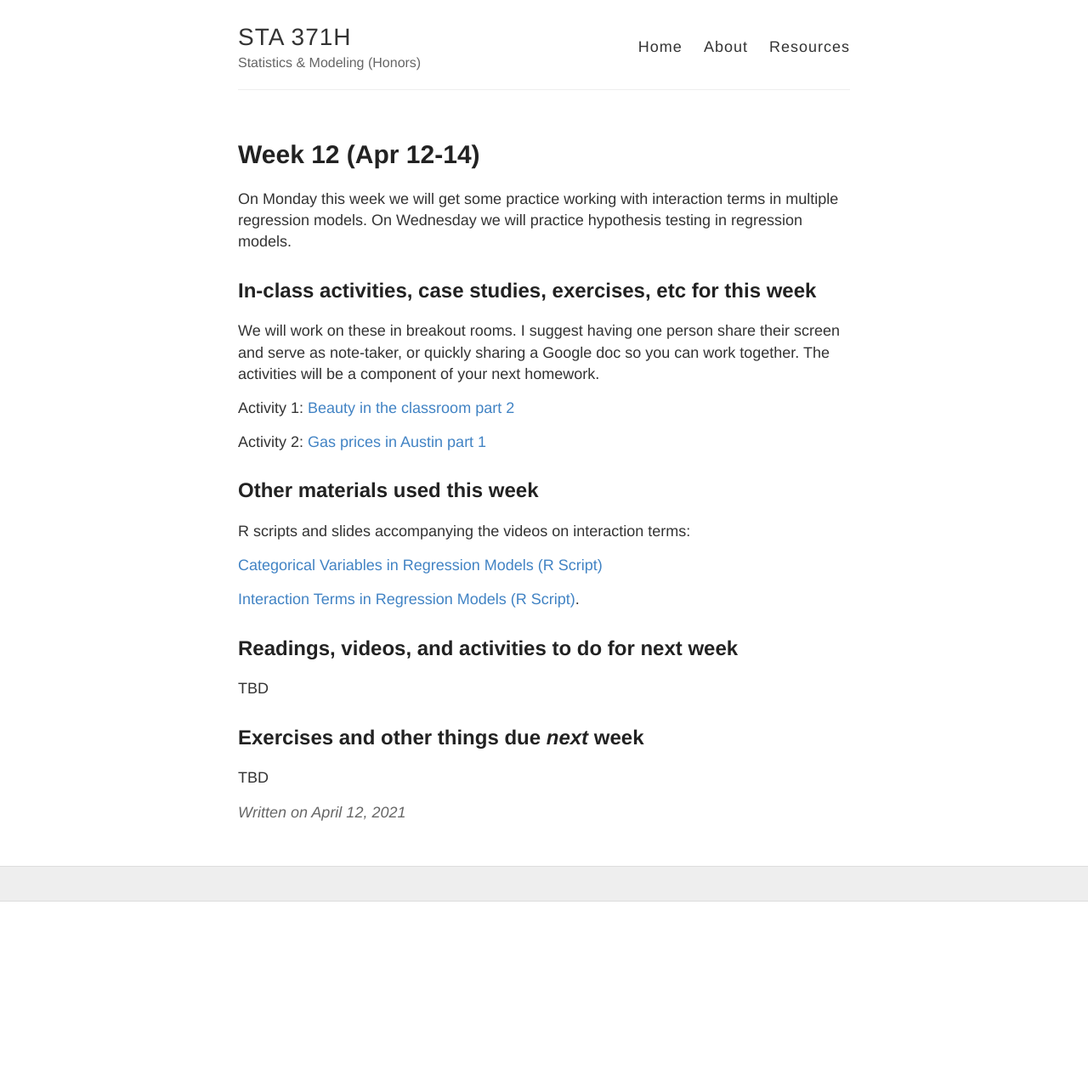
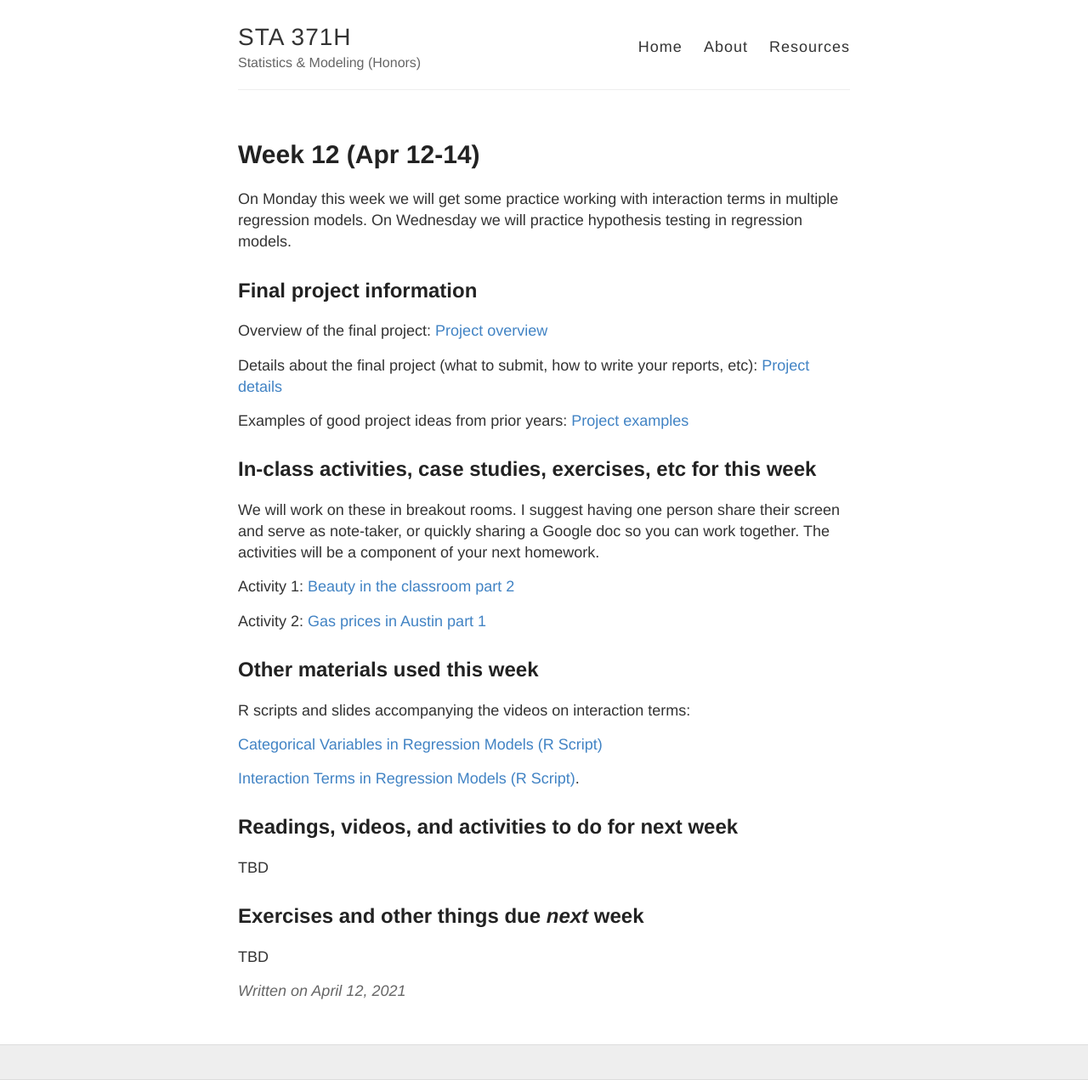
Before and after one commit to jaredsmurray/sta371h, a Jekyll site: the page built from docs/_posts/2021-04-12-Week-12.md, in a window 1280 px wide. Shown: the whole page at 85% size. Built offline with Jekyll 4.4.1, drawn with Linux system fonts in a browser that asks for light colours; before the commit the page ends 1061 px from its top, so only the background shows below that.

Commit message:
Update 2021-04-12-Week-12.md

```diff
--- a/docs/_posts/2021-04-12-Week-12.md
+++ b/docs/_posts/2021-04-12-Week-12.md
@@ -5,6 +5,14 @@ title: Week 12 (Apr 12-14)
 
 On Monday this week we will get some practice working with interaction terms in multiple regression models.
 On Wednesday we will practice hypothesis testing in regression models.
+
+## Final project information
+
+Overview of the final project: [Project overview](../files/project)
+
+Details about the final project (what to submit, how to write your reports, etc): [Project details](../files/project_details)
+
+Examples of good project ideas from prior years: [Project examples](../files/final_project_examples)
 
 ##  In-class activities, case studies, exercises, etc for this week
 
```
